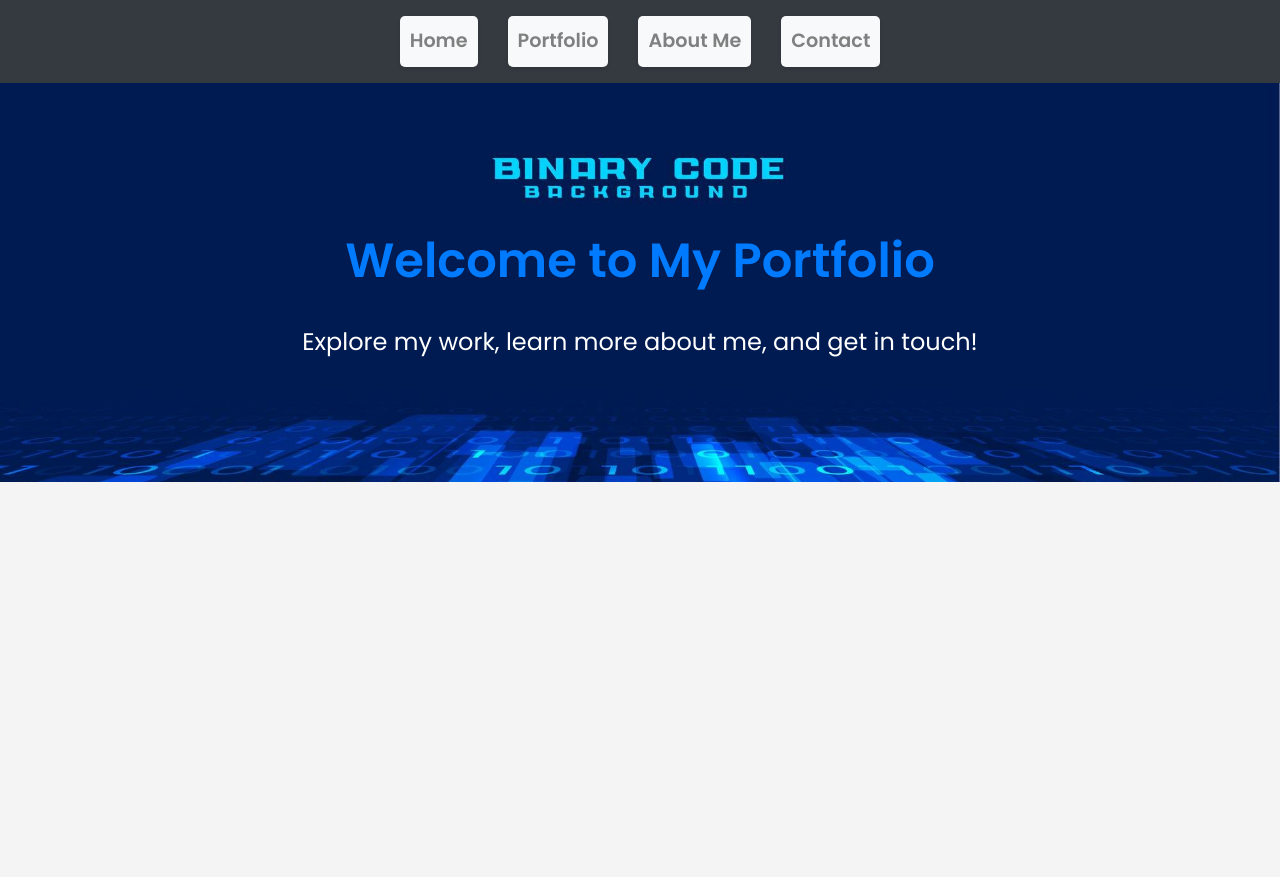
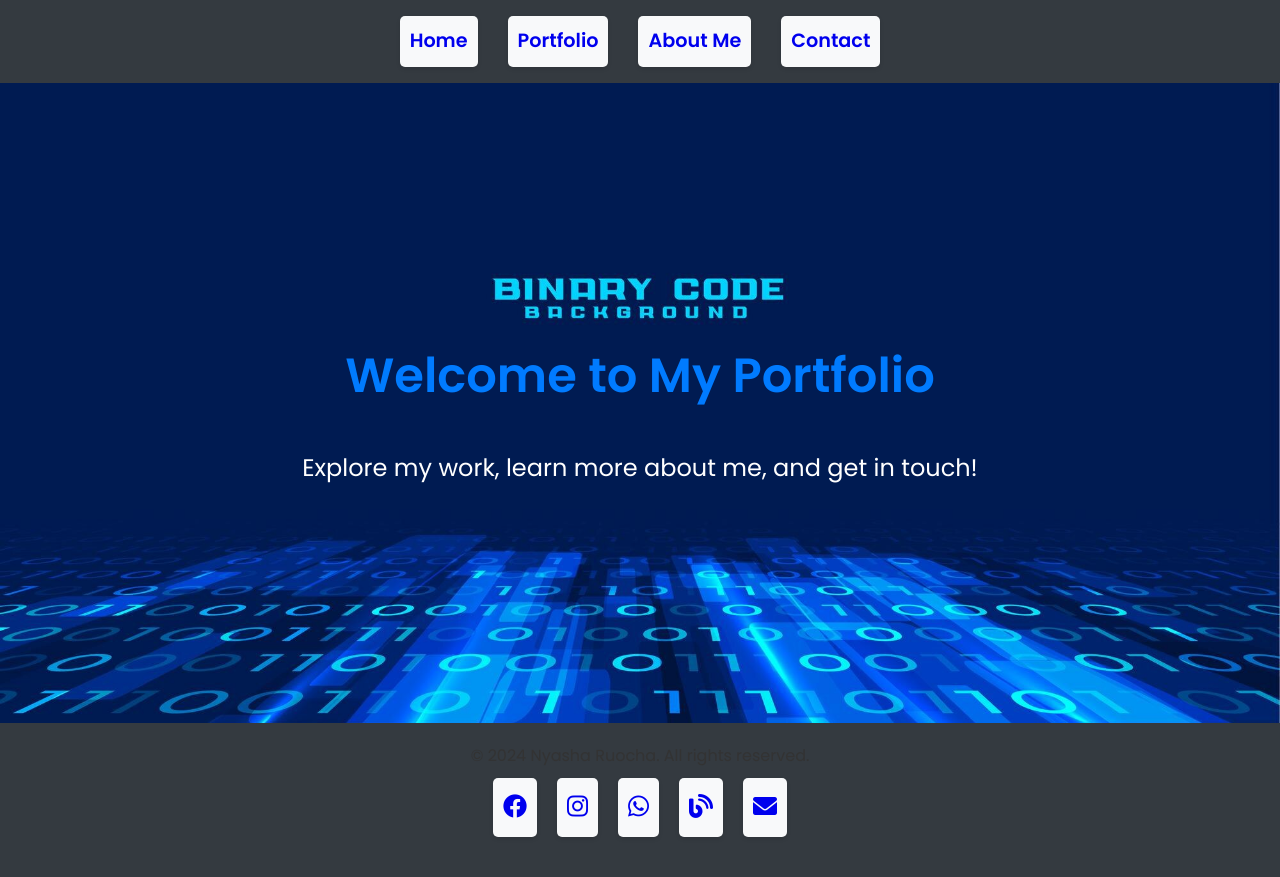
Before and after one commit to nyasharuocha/my-profile, a plain HTML site: page index.html in a window 1280 px wide. Before the commit the page ends 800 px from the top, so only its background shows below. Drawn offline with Linux system fonts and the light colour scheme.

Commit message:
my profile second commit. this time i worked on my footer fix

```diff
--- a/css/styles.css
+++ b/css/styles.css
@@ -35,7 +35,7 @@ nav ul li {
 }
 
 nav ul li a {
-    color: rgb(128, 128, 128);
+
     text-decoration: none;
     font-weight: bold;
     font-size: 1.2em;
@@ -50,9 +50,16 @@ nav ul li a:hover {
 #home {
     padding: 100px 20px;
     text-align: center;
-    background: url('../images/background.jpg') no-repeat center center/cover;
+    background: url('../images/background.jpg') no-repeat center center;
+    background-size: cover;
     color: white;
+    height: 55vh; /* Ensures the section fills the viewport height */
+    display: flex;
+    flex-direction: column;
+    justify-content: center;
+    align-items: center;
 }
+
 
 #home h1 {
     font-size: 3em;
@@ -265,33 +272,128 @@ button:hover {
     from { opacity: 0; }
     to { opacity: 1; }
 }
-/* Profile Picture */
-.profile-pic {
-    width: 150px;
-    height: 150px;
-    border-radius: 50%;
-    object-fit: cover;
+/* Global Styles */
+body {
+    font-family: 'Poppins', sans-serif;
+    line-height: 1.6;
+    margin: 0;
+    padding: 0;
+    background-color: #f4f4f4;
+    color: #333;
+    display: flex;
+    flex-direction: column;
+    min-height: 100vh; /* Ensures the footer sticks to the bottom */
 }
 
-/* Skills Container */
-.skills-container {
-    display: flex;
-    gap: 10px;
-    flex-wrap: wrap;
+/* Wrapper to push footer down */
+.wrapper {
+    flex: 1;
 }
 
-/* Skill Buttons */
-.skill-btn {
-    background-color: #007bff; /* Bootstrap primary color */
-    color: white;
-    border: none;
-    padding: 10px 20px;
-    border-radius: 5px;
-    cursor: pointer;
-    font-size: 16px;
-    transition: background-color 0.3s ease;
+/* Root Variables for Color Scheme */
+:root {
+    --primary-color: #007BFF;
+    --secondary-color: #6c757d;
+    --light-color: #f8f9fa;
+    --dark-color: #343a40;
 }
 
-.skill-btn:hover {
-    background-color: #0056b3; /* Darker shade for hover effect */
+/* Navigation Bar */
+nav {
+    background-color: var(--dark-color);
+    padding: 1em 0;
 }
+
+nav ul {
+    list-style: none;
+    display: flex;
+    justify-content: center;
+    margin: 0;
+    padding: 0;
+}
+
+nav ul li {
+    margin: 0 15px;
+}
+
+/* Home Section */
+#home {
+    padding: 100px 20px;
+    text-align: center;
+    background: url('../images/background.jpg') no-repeat center center/cover;
+    color: white;
+}
+
+#home h1 {
+    font-size: 3em;
+    margin-bottom: 10px;
+    animation: fadeIn 1s ease-in-out;
+}
+
+#home p {
+    font-size: 1.5em;
+    margin-bottom: 20px;
+    animation: fadeIn 1.5s ease-in-out;
+}
+
+/* Footer */
+footer {
+    background-color: var(--dark-color);
+
+    padding: 20px 0;
+    text-align: center;
+}
+
+.footer-container {
+    max-width: 1000px;
+    margin: 0 auto;
+}
+
+footer p {
+    margin: 0;
+    font-size: 1em;
+}
+
+.footer-social-media {
+    list-style: none;
+    padding: 0;
+    margin-top: 10px;
+    display: flex;
+    justify-content: center;
+}
+
+.footer-social-media li {
+    margin: 0 10px;
+}
+
+.footer-social-media li a {
+
+    font-size: 1.5em;
+    transition: color 0.3s ease;
+}
+
+.footer-social-media li a:hover {
+    color: var(--primary-color);
+}
+
+/* Responsive Adjustments */
+@media (max-width: 768px) {
+    nav ul {
+        flex-direction: column;
+        align-items: center;
+    }
+
+    .gallery {
+        grid-template-columns: 1fr;
+    }
+
+    .about-container, .contact-container {
+        padding: 10px;
+    }
+}
+
+/* Animation */
+@keyframes fadeIn {
+    from { opacity: 0; }
+    to { opacity: 1; }
+}
--- a/index.html
+++ b/index.html
@@ -9,6 +9,8 @@
     <link rel="stylesheet" href="https://cdnjs.cloudflare.com/ajax/libs/font-awesome/6.0.0-beta3/css/all.min.css">
 </head>
 <body>
+<!-- Wrapper for sticky footer -->
+<div class="wrapper">
     <!-- Navigation Bar -->
     <nav>
         <ul>
@@ -24,5 +26,20 @@
         <h1>Welcome to My Portfolio</h1>
         <p>Explore my work, learn more about me, and get in touch!</p>
     </section>
+</div>
+
+<!-- Footer -->
+<footer>
+    <div class="footer-container">
+        <p>&copy; 2024 Nyasha Ruocha. All rights reserved.</p>
+        <ul class="footer-social-media">
+            <li><a href="https://facebook.com/yourprofile" target="_blank"><i class="fab fa-facebook"></i></a></li>
+            <li><a href="https://instagram.com/yourprofile" target="_blank"><i class="fab fa-instagram"></i></a></li>
+            <li><a href="https://wa.me/yourphonenumber" target="_blank"><i class="fab fa-whatsapp"></i></a></li>
+            <li><a href="https://yourblog.com" target="_blank"><i class="fas fa-blog"></i></a></li>
+            <li><a href="mailto:yourname@gmail.com"><i class="fas fa-envelope"></i></a></li>
+        </ul>
+    </div>
+</footer>
 </body>
 </html>
```
Lines whose indentation alone changed are shown as unchanged.
